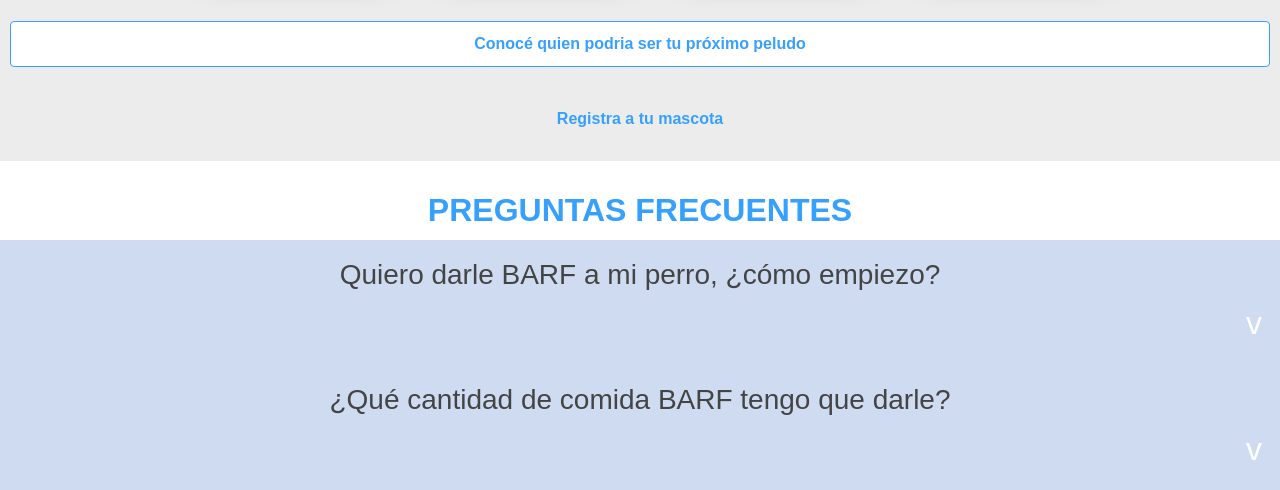
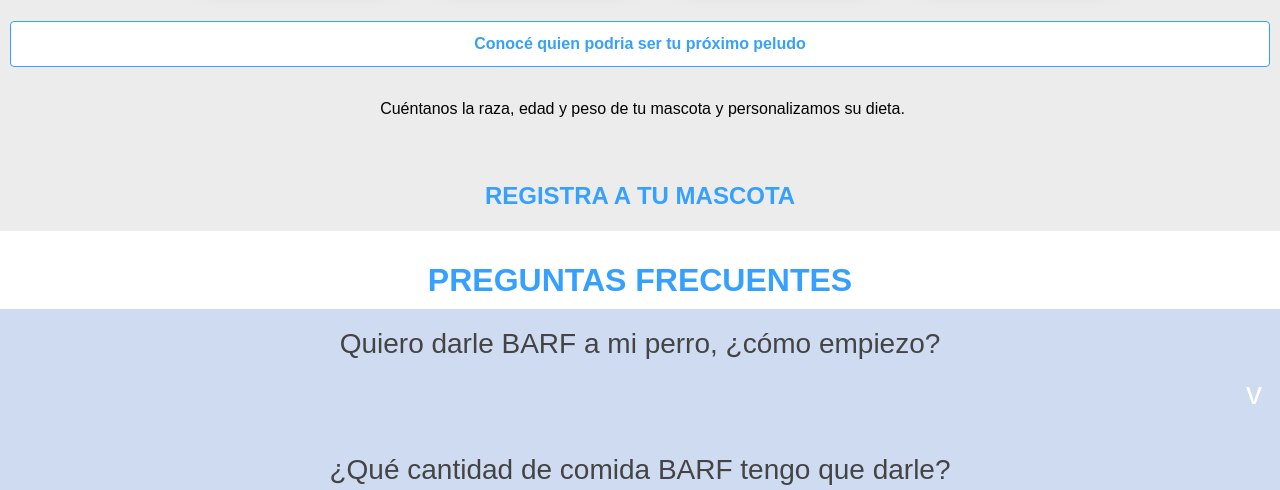
Before and after one commit to natimmansilla/AlphaFood, a Django app: page / in a window 1280 px wide. Shown: the part 3654-4144 px from the top of the page. Run offline with Django 4.2, Linux system fonts and the light colour scheme.

Commit message:
corregir CRUD

```diff
--- a/mascotas_app/views.py
+++ b/mascotas_app/views.py
@@ -24,6 +24,9 @@ def registrar(request):
 def editar(request, id):
     mascota=Mascota.objects.get(id=id)
     formulario=MascotaForm(request.POST or None, request.FILES or None, instance=mascota)
+    if formulario.is_valid() and request.POST:
+        formulario.save()
+        return redirect ('mascotas_app:mascotas')
     return render(request, 'mascotas/editar.html', {'formulario': formulario})
 
 def eliminar(request, id):
--- a/templates/index.html
+++ b/templates/index.html
@@ -160,8 +160,9 @@
             </div>
 
             <div class="contenedor2">
-                <a href="{% url 'mascotas_app:inicio' %}" id="enlaceRegistro">Registra a tu mascota</a>
-
+                <p>Cuéntanos la raza, edad y peso de tu mascota y personalizamos su dieta.</p>
+                <h4 class="h2_titles"> <a href="{% url 'mascotas_app:inicio' %}" id="enlaceRegistro">REGISTRA A TU MASCOTA</a>
+                </h4>
             </div>
 
 
```
Also changed, not shown: db.sqlite3.
